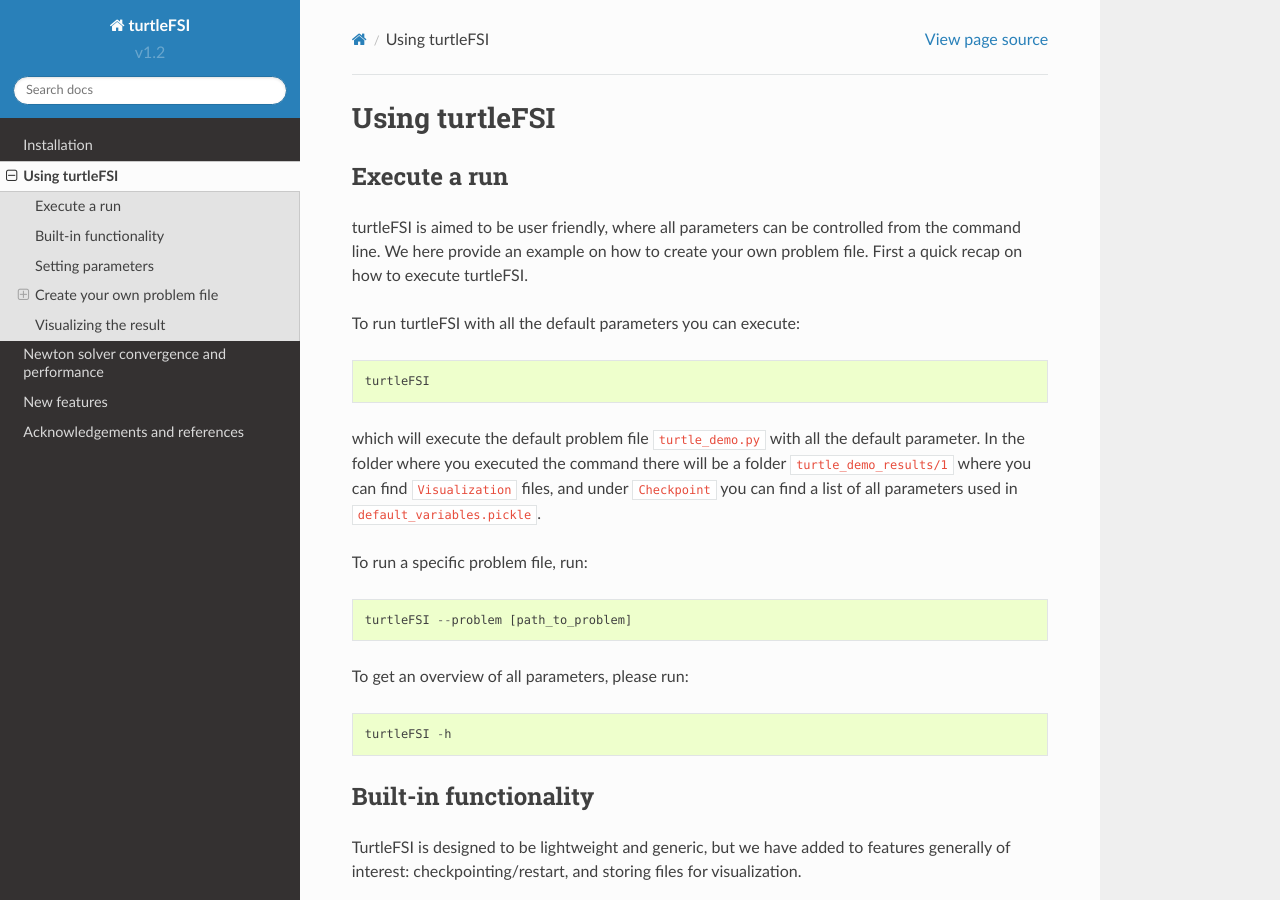
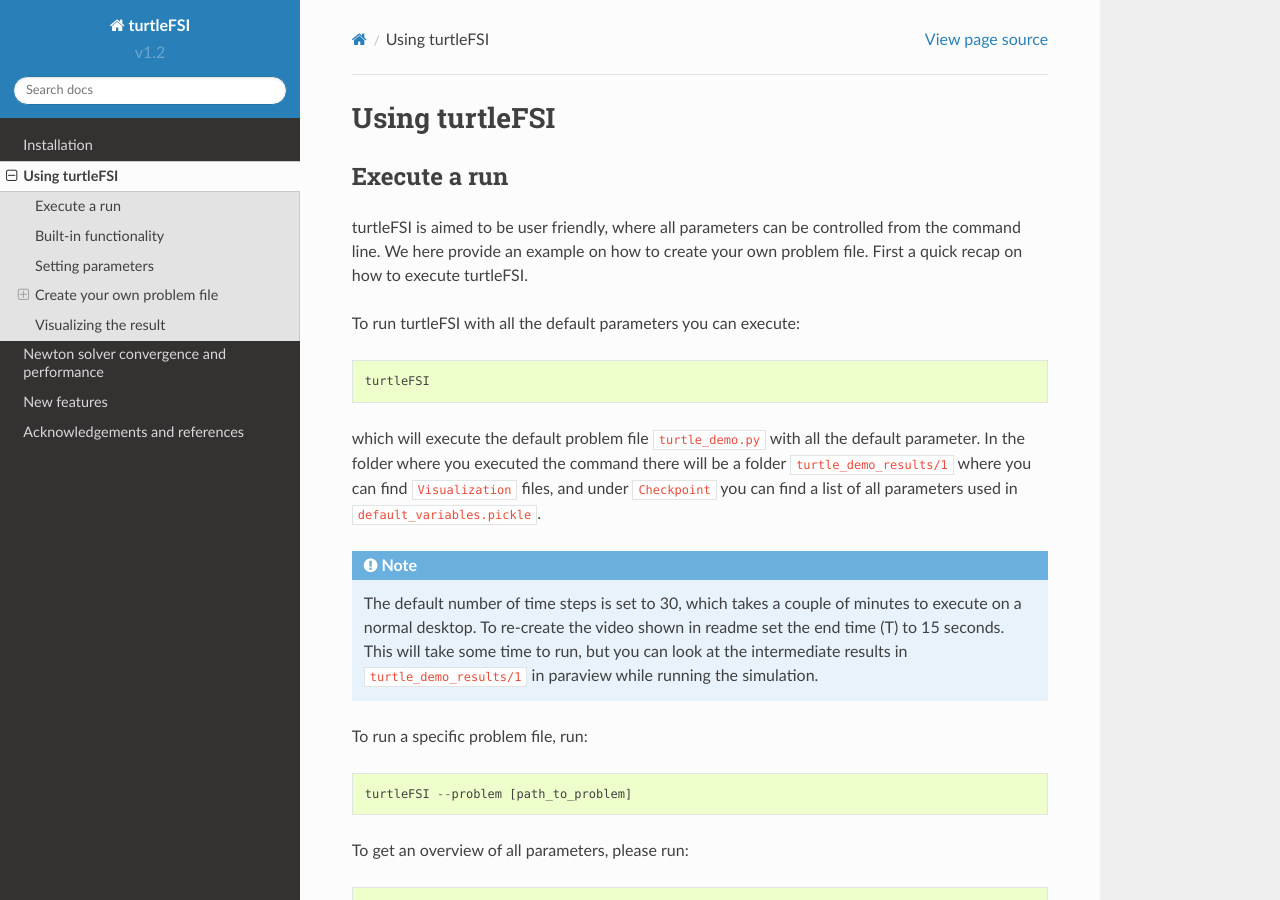
Before and after one commit to KVSlab/turtleFSI, a Sphinx documentation site: the page built from docs/source/using_turtleFSI.rst, in a window 1280 px wide and 900 px high. Built offline with Sphinx 7.4.7 and the Read the Docs theme 2.0.0, drawn with Linux system fonts in a browser that asks for light colours.

Commit message:
Update using_turtleFSI.rst
Update usage.

```diff
--- a/docs/source/using_turtleFSI.rst
+++ b/docs/source/using_turtleFSI.rst
@@ -21,6 +21,12 @@ To run turtleFSI with all the default parameters you can execute::
 which will execute the default problem file ``turtle_demo.py`` with all the default parameter. In the folder where
 you executed the command there will be a folder ``turtle_demo_results/1`` where you can find ``Visualization`` files,
 and under ``Checkpoint`` you can find a list of all parameters used in ``default_variables.pickle``.
+
+.. note::
+   The default number of time steps is set to 30, which takes a couple of minutes to execute on a normal desktop.
+   To re-create the video shown in readme set the end time (T) to 15 seconds. This will take some time to run,
+   but you can look at the intermediate results in ``turtle_demo_results/1`` in paraview while running the simulation.
+
 
 To run a specific problem file, run::
 
```
